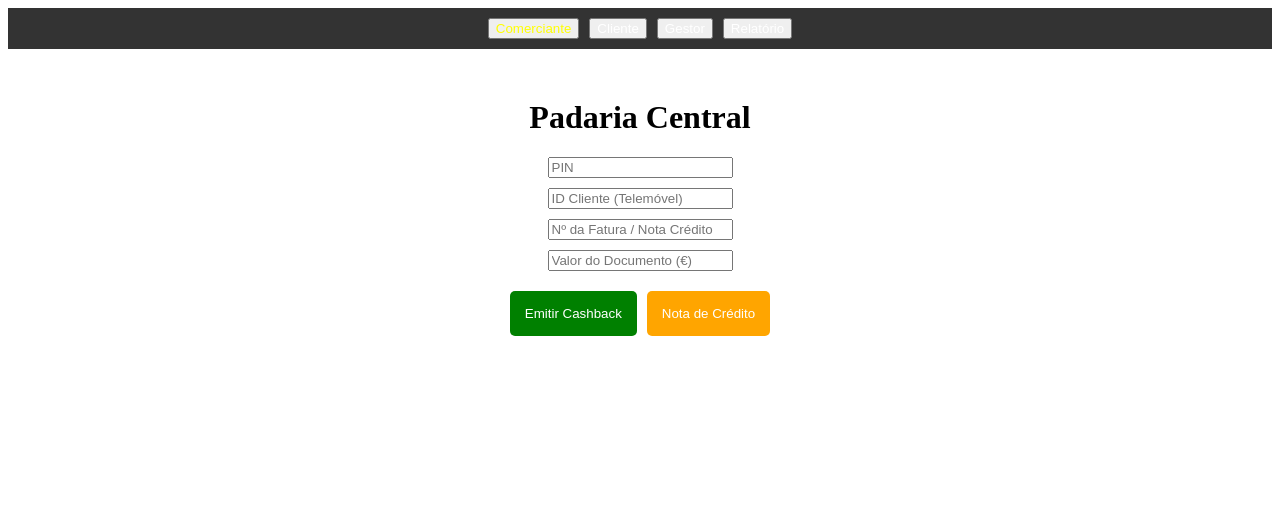
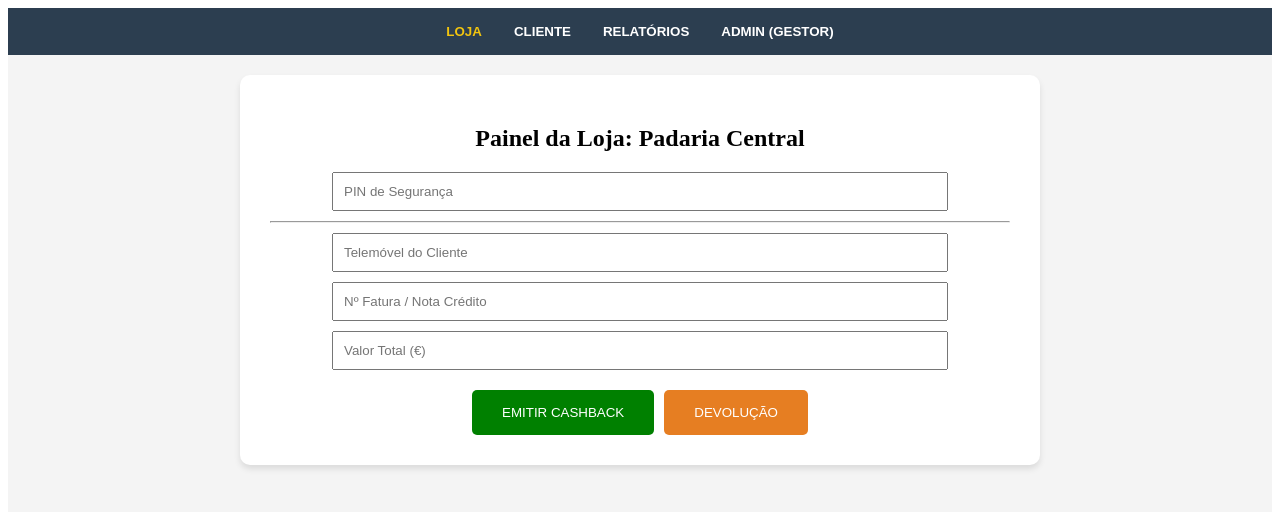
Before and after one commit to filipepocas/vizinhomais-app, a React (Create React App) app in the folder frontend/: page / in a window 1280 px wide. Shown: the top 512 px of the page. Built offline with nearby package versions, Linux system fonts and the light colour scheme.

Commit message:
Sistema de navegacao finalizado com menu consolidado

```diff
--- a/frontend/src/App.js
+++ b/frontend/src/App.js
@@ -3,7 +3,7 @@ import { db } from './firebase';
 import { doc, setDoc, increment, collection, addDoc, serverTimestamp } from "firebase/firestore";
 import Cliente from './Cliente';
 import Gestor from './Gestor';
-import Relatorio from './Relatorio'; // Importa o novo componente
+import Relatorio from './Relatorio';
 
 function App() {
 const [view, setView] = useState('comerciante');
@@ -11,6 +11,7 @@ const [clientId, setClientId] = useState('');
 const [valorFatura, setValorFatura] = useState('');
 const [numFatura, setNumFatura] = useState('');
 const [pin, setPin] = useState('');
+const [carregando, setCarregando] = useState(false);
 
 const LOJA_ID = "Padaria_Central";
 const NOME_LOJA = "Padaria Central";
@@ -21,6 +22,7 @@ const movimentarCashback = async (tipo) => {
 if (pin !== PIN_MESTRE) { alert("PIN incorreto!"); return; }
 if (!clientId || !valorFatura || !numFatura) { alert("Preenche todos os campos!"); return; }
 
+setCarregando(true);
 const valorBase = Number(valorFatura);
 const valorCashback = tipo === 'emissao' ? (valorBase * PERCENTAGEM_CASHBACK) : -(valorBase * PERCENTAGEM_CASHBACK);
 
@@ -42,44 +44,45 @@ data: serverTimestamp(),
 tipo: tipo
 });
 
-alert(tipo === 'emissao' ? "Cashback Atribuído!" : "Cashback Retirado!");
+alert(tipo === 'emissao' ? "Operação realizada com sucesso!" : "Devolução registada!");
 setClientId('');
 setValorFatura('');
 setNumFatura('');
-} catch (e) { alert("Erro ao processar!"); }
+} catch (e) { alert("Erro na ligação ao servidor."); }
+finally { setCarregando(false); }
 };
 
 return (
 
-<div>
-<nav style={{ background: '#333', padding: '10px', textAlign: 'center' }}>
-<button onClick={() => setView('comerciante')} style={{ color: view === 'comerciante' ? 'yellow' : 'white', marginRight: '10px' }}>Comerciante</button>
-<button onClick={() => setView('cliente')} style={{ color: view === 'cliente' ? 'yellow' : 'white', marginRight: '10px' }}>Cliente</button>
-<button onClick={() => setView('gestor')} style={{ color: view === 'gestor' ? 'yellow' : 'white', marginRight: '10px' }}>Gestor</button>
-<button onClick={() => setView('relatorio')} style={{ color: view === 'relatorio' ? 'yellow' : 'white' }}>Relatório</button>
+<div style={{ backgroundColor: '#f4f4f4', minHeight: '100vh' }}>
+<nav style={{ background: '#2c3e50', padding: '15px', display: 'flex', justifyContent: 'center', gap: '20px' }}>
+<button onClick={() => setView('comerciante')} style={{ background: 'none', border: 'none', color: view === 'comerciante' ? '#f1c40f' : 'white', cursor: 'pointer', fontWeight: 'bold' }}>LOJA</button>
+<button onClick={() => setView('cliente')} style={{ background: 'none', border: 'none', color: view === 'cliente' ? '#f1c40f' : 'white', cursor: 'pointer', fontWeight: 'bold' }}>CLIENTE</button>
+<button onClick={() => setView('relatorio')} style={{ background: 'none', border: 'none', color: view === 'relatorio' ? '#f1c40f' : 'white', cursor: 'pointer', fontWeight: 'bold' }}>RELATÓRIOS</button>
+<button onClick={() => setView('gestor')} style={{ background: 'none', border: 'none', color: view === 'gestor' ? '#f1c40f' : 'white', cursor: 'pointer', fontWeight: 'bold' }}>ADMIN (GESTOR)</button>
 </nav>
 
+<div style={{ maxWidth: '800px', margin: '0 auto', padding: '20px' }}>
 {view === 'comerciante' ? (
+<div style={{ background: 'white', padding: '30px', borderRadius: '10px', boxShadow: '0 4px 6px rgba(0,0,0,0.1)', textAlign: 'center' }}>
+<h2>Painel da Loja: {NOME_LOJA}</h2>
+<input type="password" placeholder="PIN de Segurança" value={pin} onChange={(e) => setPin(e.target.value)} style={{ display: 'block', margin: '10px auto', padding: '10px', width: '80%' }} />
+<hr />
+<input type="text" placeholder="Telemóvel do Cliente" value={clientId} onChange={(e) => setClientId(e.target.value)} style={{ display: 'block', margin: '10px auto', padding: '10px', width: '80%' }} />
+<input type="text" placeholder="Nº Fatura / Nota Crédito" value={numFatura} onChange={(e) => setNumFatura(e.target.value)} style={{ display: 'block', margin: '10px auto', padding: '10px', width: '80%' }} />
+<input type="number" placeholder="Valor Total (€)" value={valorFatura} onChange={(e) => setValorFatura(e.target.value)} style={{ display: 'block', margin: '10px auto', padding: '10px', width: '80%' }} />
 
-<div style={{ textAlign: 'center', marginTop: '50px' }}>
-<h1>{NOME_LOJA}</h1>
-<input type="password" placeholder="PIN" value={pin} onChange={(e) => setPin(e.target.value)} style={{ display: 'block', margin: '10px auto' }} />
-<input type="text" placeholder="ID Cliente (Telemóvel)" value={clientId} onChange={(e) => setClientId(e.target.value)} style={{ display: 'block', margin: '10px auto' }} />
-<input type="text" placeholder="Nº da Fatura / Nota Crédito" value={numFatura} onChange={(e) => setNumFatura(e.target.value)} style={{ display: 'block', margin: '10px auto' }} />
-<input type="number" placeholder="Valor do Documento (€)" value={valorFatura} onChange={(e) => setValorFatura(e.target.value)} style={{ display: 'block', margin: '10px auto' }} />
-
-<div style={{ marginTop: '20px' }}>
-<button onClick={() => movimentarCashback('emissao')} style={{ background: 'green', color: 'white', padding: '15px', marginRight: '10px', border: 'none', borderRadius: '5px' }}>Emitir Cashback</button>
-<button onClick={() => movimentarCashback('devolucao')} style={{ background: 'orange', color: 'white', padding: '15px', border: 'none', borderRadius: '5px' }}>Nota de Crédito</button>
+<div style={{ marginTop: '20px', display: 'flex', justifyContent: 'center', gap: '10px' }}>
+<button onClick={() => movimentarCashback('emissao')} disabled={carregando} style={{ background: 'green', color: 'white', padding: '15px 30px', border: 'none', borderRadius: '5px', opacity: carregando ? 0.5 : 1 }}>
+{carregando ? "A processar..." : "EMITIR CASHBACK"}
+</button>
+<button onClick={() => movimentarCashback('devolucao')} disabled={carregando} style={{ background: '#e67e22', color: 'white', padding: '15px 30px', border: 'none', borderRadius: '5px', opacity: carregando ? 0.5 : 1 }}>
+DEVOLUÇÃO
+</button>
 </div>
 </div>
-) : view === 'cliente' ? (
-<Cliente />
-) : view === 'gestor' ? (
-<Gestor />
-) : (
-<Relatorio />
-)}
+) : view === 'cliente' ? <Cliente /> : view === 'gestor' ? <Gestor /> : <Relatorio />}
+</div>
 </div>
 );
 }
```
